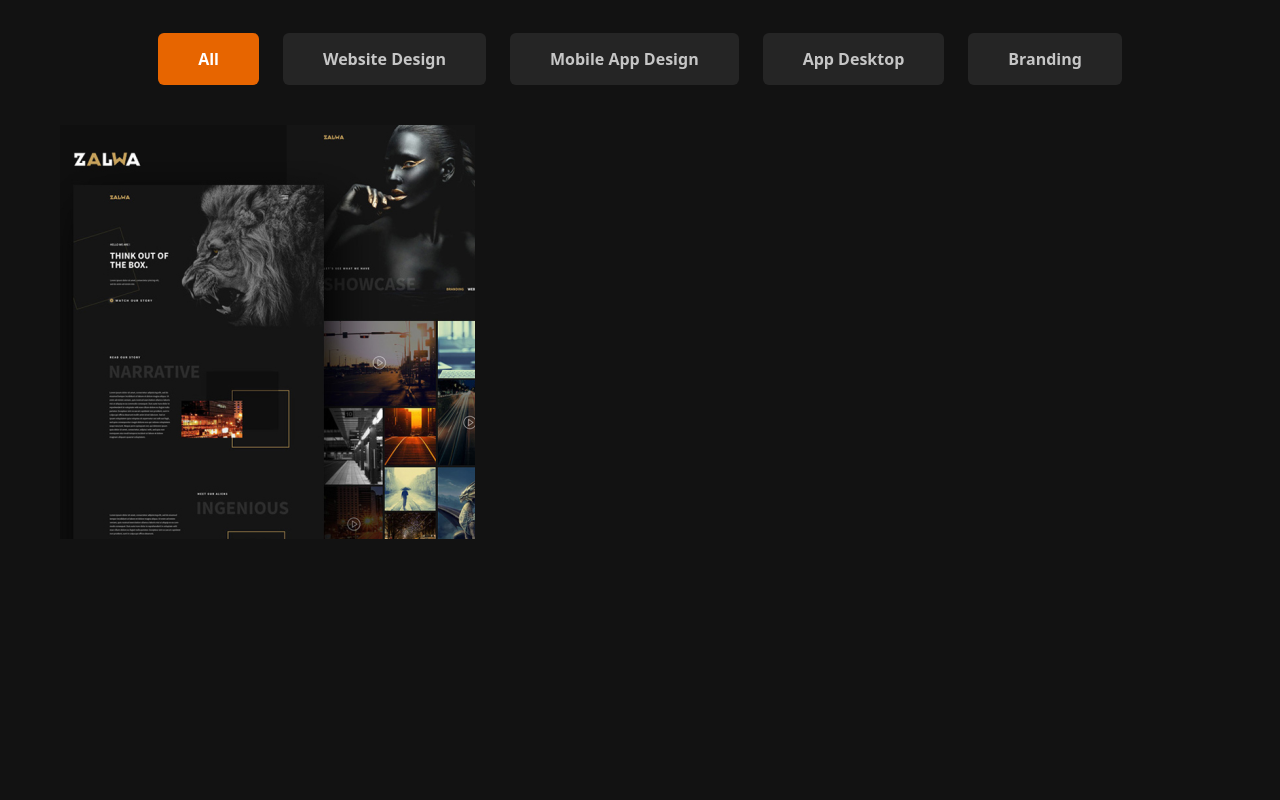
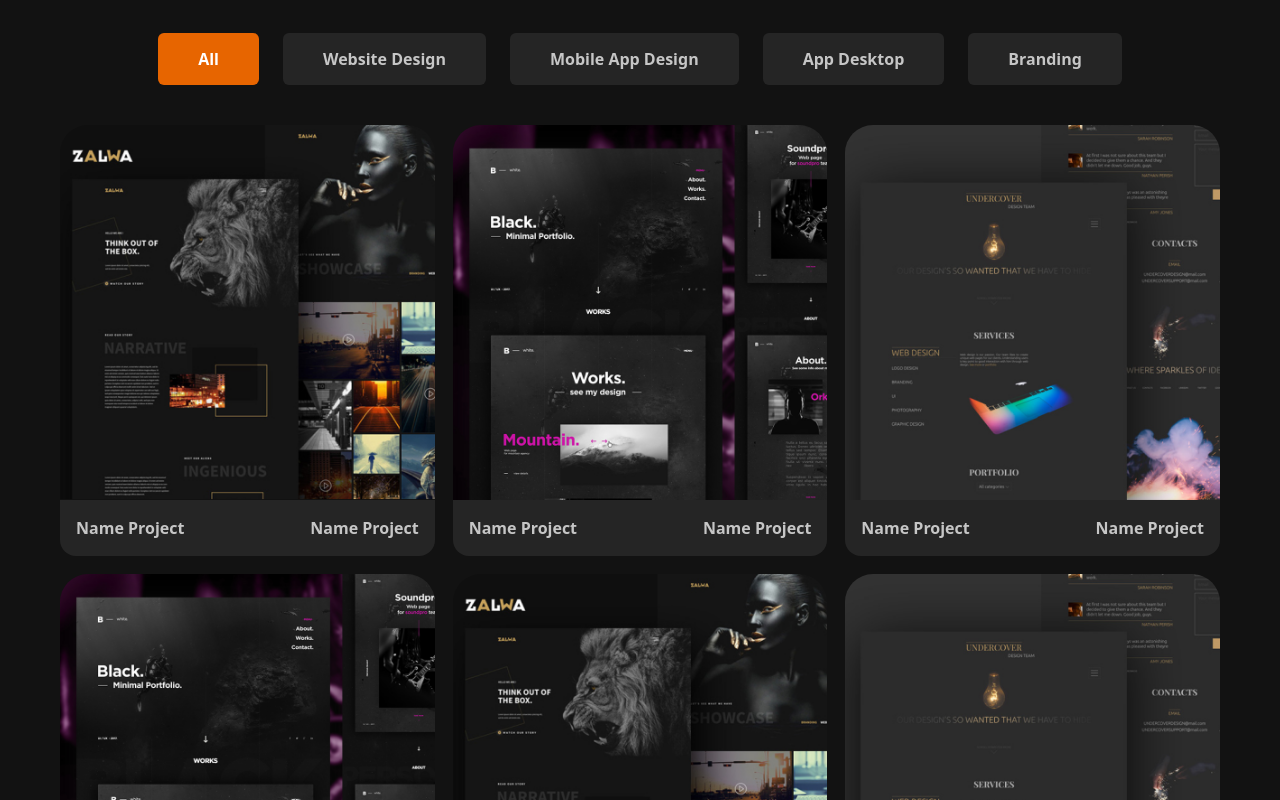
Before and after one commit to Roni006/personal-portfolio, a Next.js app: page / in a window 1280 px wide. Shown: the part 3240-4040 px from the top of the page. Before the commit the page ends 3930 px from the top, so only its background shows below. Built offline with nearby package versions, Linux system fonts and the light colour scheme.

Commit message:
finally added full content to one tab

```diff
--- a/src/Components/Portfolio.jsx
+++ b/src/Components/Portfolio.jsx
@@ -5,9 +5,77 @@ import { useState } from "react";
 
 // ! image importting
 import portflio1 from "../../src/img/portfolio/portfolio1.png";
+import portflio2 from "../../src/img/portfolio/portfolio2.png";
+import portflio3 from "../../src/img/portfolio/portfolio3.png";
 
 const Portfolio = () => {
   const [isActive, setIsActive] = useState(1);
+
+  const portfolio = [
+
+    {
+      img: portflio1,
+      name:"Name Project" ,
+      Category: "Categories"
+
+    },
+
+    {
+      img: portflio2,
+      name:"Name Project" ,
+      Category: "Categories"
+
+    },
+
+    {
+      img: portflio3,
+      name:"Name Project" ,
+      Category: "Categories"
+
+    },
+
+    {
+      img: portflio2,
+      name:"Name Project" ,
+      Category: "Categories"
+
+    },
+
+    {
+      img: portflio1,
+      name:"Name Project" ,
+      Category: "Categories"
+
+    },
+
+    {
+      img: portflio3,
+      name:"Name Project" ,
+      Category: "Categories"
+
+    },
+
+    {
+      img: portflio1,
+      name:"Name Project" ,
+      Category: "Categories"
+
+    },
+
+    {
+      img: portflio3,
+      name:"Name Project" ,
+      Category: "Categories"
+
+    },
+
+    {
+      img: portflio2,
+      name:"Name Project" ,
+      category: "Categories"
+
+    },
+  ]
   return (
     <>
       <section className="pb-[150px] ">
@@ -69,12 +137,24 @@ const Portfolio = () => {
                 </li>
               </ul>
 
-              <div className="mt-10">
+              <div className="mt-10 min-h-[600px] transition-all duration-500 ease-in-out">
                 {isActive === 1 && (
                   <Container>
-                    <div>
-                      <Image src={portflio1}  alt="portfolio image"/>
-                    </div>
+                    <div className="grid grid-cols-3 gap-[18px] items-center justify-between">
+
+                    {
+                        portfolio.map((item,i)=>(
+                          <div key={i} >
+                          <Image className="rounded-[28px_28px_0_0] w-full h-auto" src={item.img}  alt="portfolio image"/>
+                          <div className="flex items-center justify-between p-4  bg-[#252525] rounded-[0_0_16px_16px] ">
+                          <p className="text-[#c6c6c6] text-[16px] font-bold tracking-[3%] ">{item.name}</p>
+                          <p className="text-[#c6c6c6] text-[16px] font-bold tracking-[3%] ">{item.name}</p>
+                          {/* <p className="text-[#959595] text-[16px] font-bold tracking-[3%] ">{item.category}</p>  */}
+                          </div>
+                        </div>
+                        ))
+                      }
+                   </div>
                   </Container>
                 )}
                 {isActive === 2 && <p>Website Design Content</p>}
```
Also changed, not shown: src/img/portfolio/portfolio2.png (added), src/img/portfolio/portfolio3.png (added).
